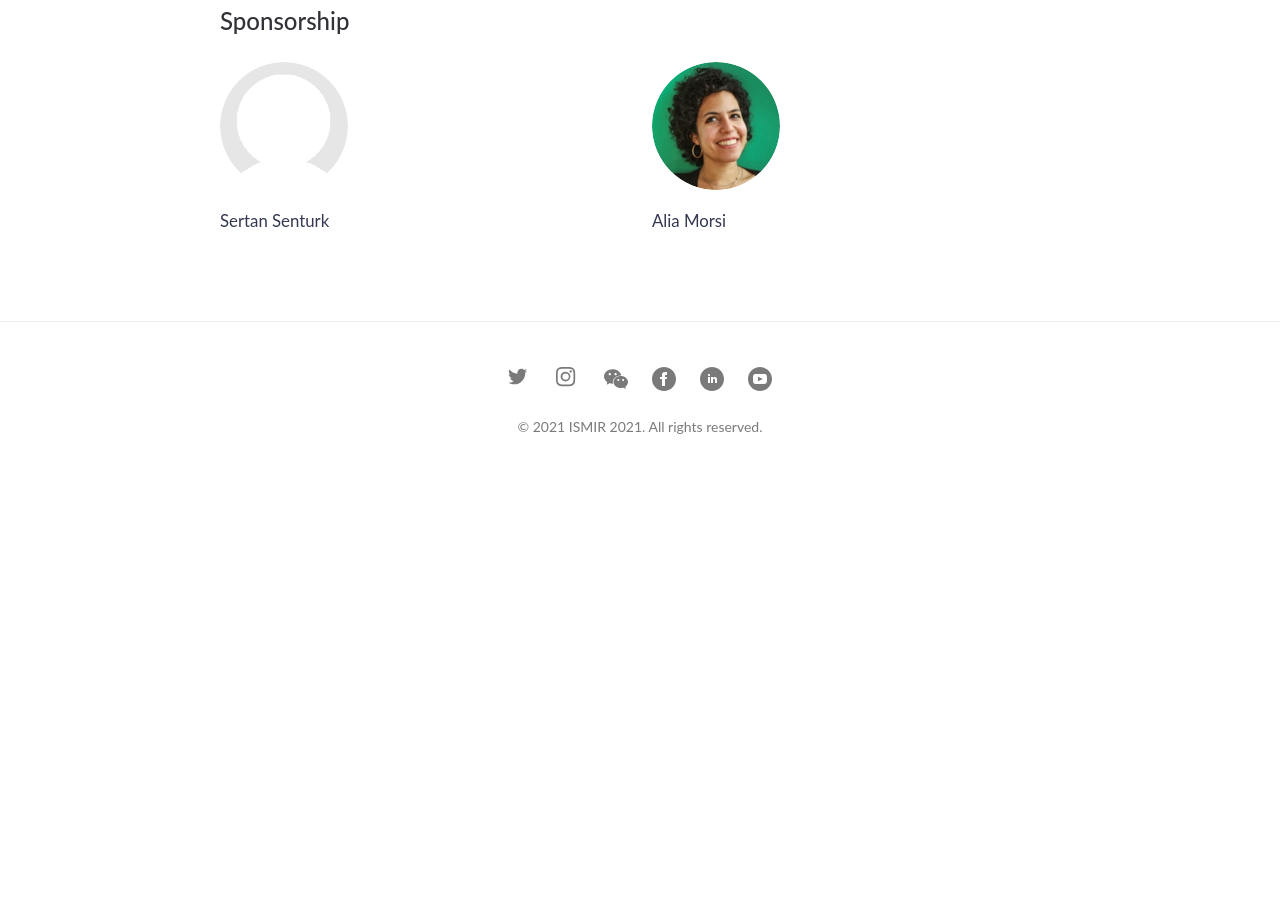
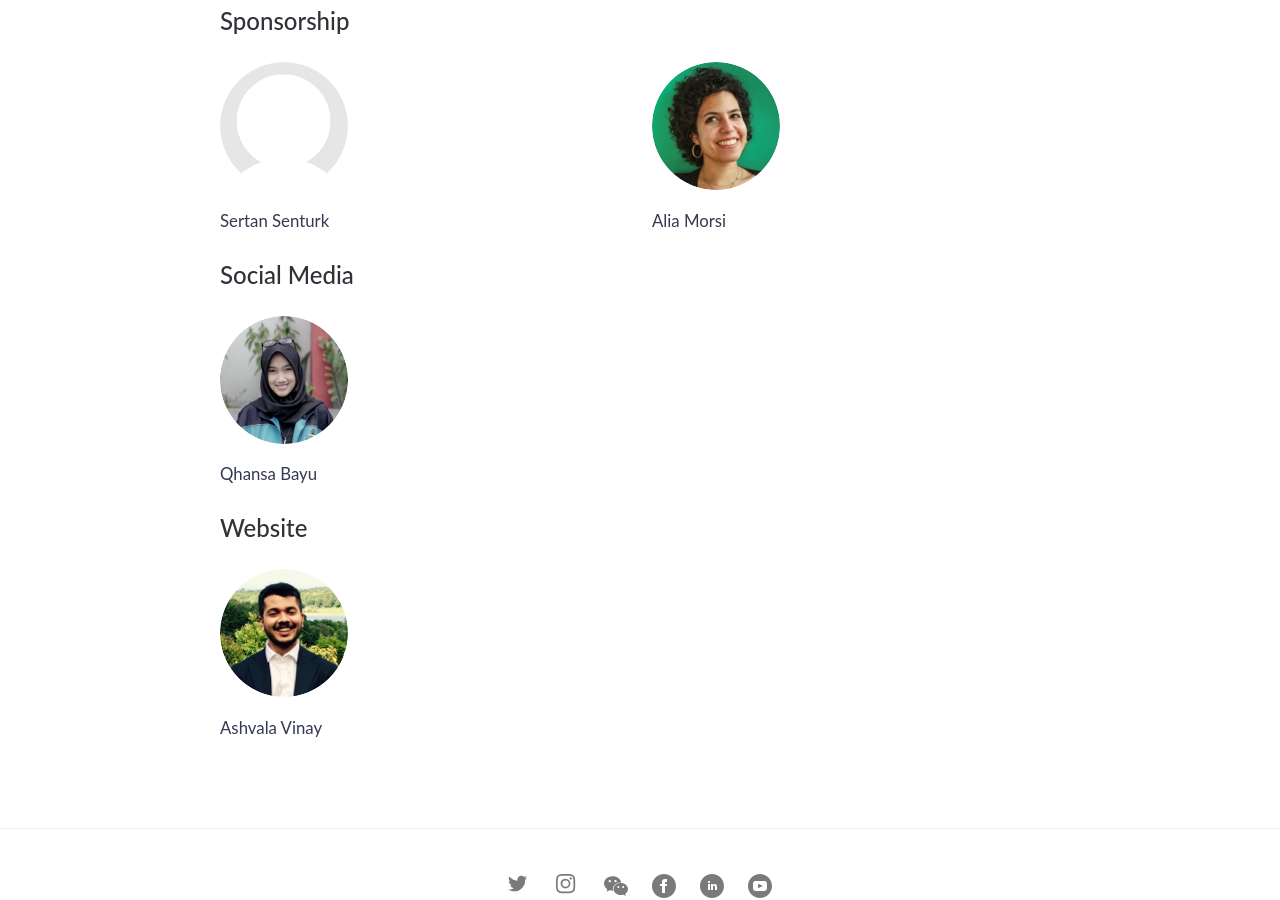
Before and after one commit to ismir2021/ismir2021.github.io, a Jekyll site: the page built from team.html, in a window 1280 px wide and 900 px high, scrolled down 2595 px. Built offline with Jekyll 4.4.1, drawn with Linux system fonts in a browser that asks for light colours; nearby versions of some CDN libraries; before the commit the page ends 3077 px from its top, so only the background shows below that.

Commit message:
More team-member changes.

```diff
--- a/_data/team.yml
+++ b/_data/team.yml
@@ -52,3 +52,13 @@ chairs:
     members:
       - {name: "Sertan Senturk", img: "/assets/team/placeholder.png"}
       - {name: "Alia Morsi", img: "/assets/team/morsi.png"}
+
+  -
+    title: "Social Media"
+    members:
+      - {name: "Qhansa Bayu", img: "/assets/team/qhansa.png"}
+
+  -
+    title: "Website"
+    members:
+      - {name: "Ashvala Vinay", img: "/assets/team/ashvala.png"}
```
Also changed, not shown: sw.js (+1 -1 lines), assets/team/ashvala.png (added), assets/team/qhansa.png (added).
